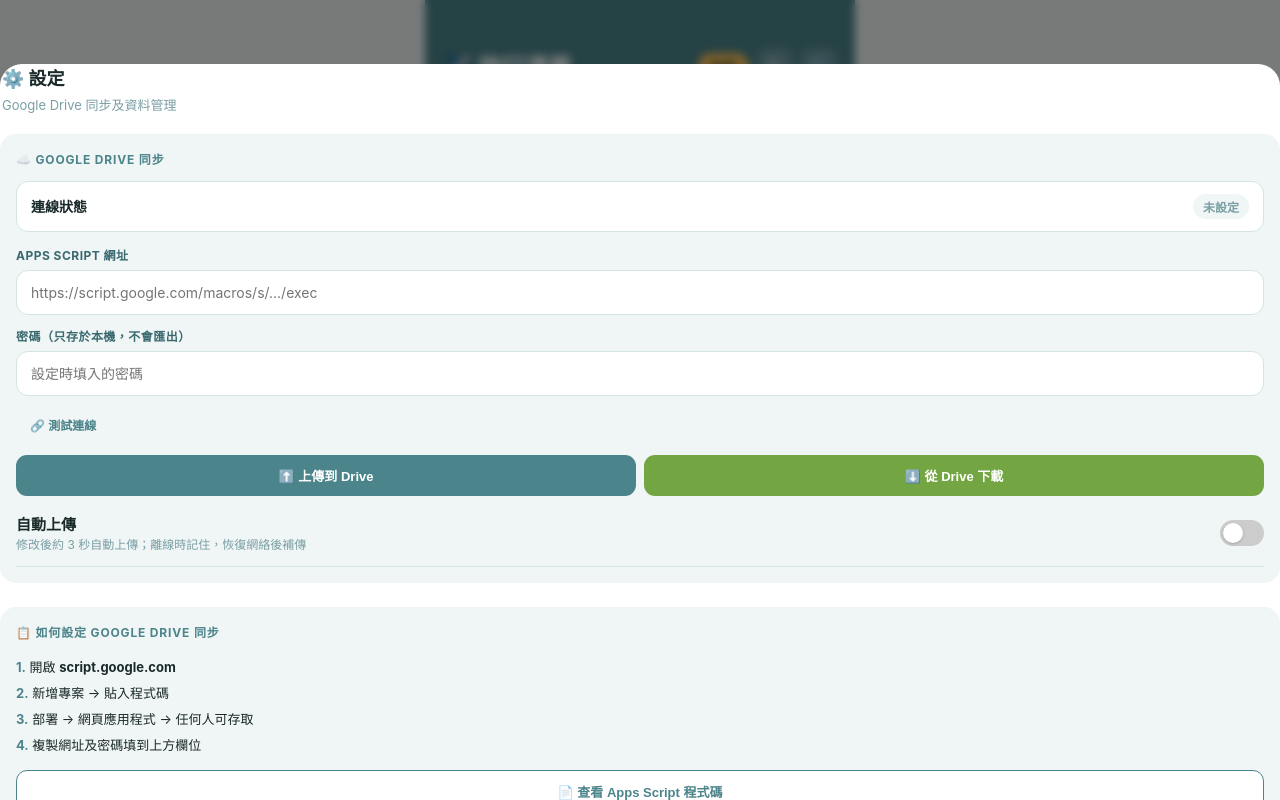
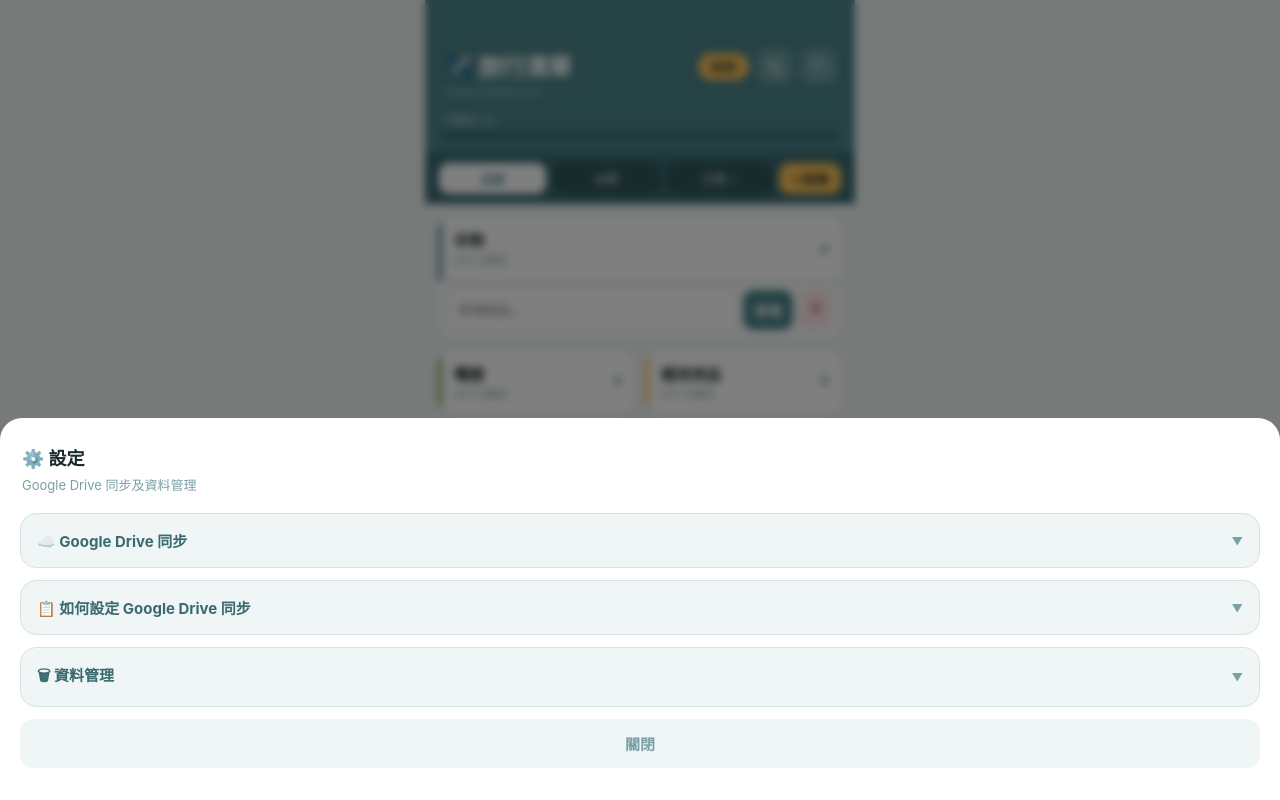
Before and after one commit to hkabc9054-cmd/travel-packing-4.0, a plain HTML site: page index.html in a window 1280 px wide. Both pictures are taken after a click on the button "⚙️". Drawn offline with Linux system fonts and the light colour scheme.

Commit message:
Add files via upload

```diff
--- a/index.html
+++ b/index.html
@@ -64,14 +64,17 @@ body{
 .tabs{display:flex;gap:6px;padding:10px 14px;background:var(--teal2);flex-shrink:0}
 .tab{flex:1;padding:7px 0;border-radius:10px;border:none;font-size:12px;font-weight:600;cursor:pointer;background:rgba(0,0,0,.2);color:rgba(255,255,255,.6);transition:all .2s}
 .tab.active{background:#fff;color:var(--teal)}
+.tab-add{flex:0 0 auto;padding:7px 13px;border-radius:10px;border:none;font-size:12px;font-weight:800;cursor:pointer;background:var(--gold);color:var(--dark);white-space:nowrap}
 
 /* ── CONTENT ── */
-.content{flex:1;overflow-y:auto;padding:12px 13px 130px;-webkit-overflow-scrolling:touch}
+.content{flex:1;overflow-y:auto;padding:12px 13px calc(var(--safe-bottom) + 30px);-webkit-overflow-scrolling:touch}
 
-.cat-card{background:var(--card);border-radius:16px;margin-bottom:10px;overflow:hidden;box-shadow:0 1px 5px rgba(0,0,0,.07)}
-.cat-hdr{display:flex;align-items:center;gap:10px;padding:13px 14px;cursor:pointer;border:none;background:transparent;width:100%;text-align:left;border-left:4px solid transparent;transition:background .15s}
+.cat-grid{display:grid;grid-template-columns:1fr 1fr;gap:10px;grid-auto-flow:row dense}
+.cat-card{background:var(--card);border-radius:16px;overflow:hidden;box-shadow:0 1px 5px rgba(0,0,0,.07);min-width:0;align-self:start}
+.cat-card.open{grid-column:1 / -1}
+.cat-hdr{display:flex;align-items:center;gap:8px;padding:13px 12px;cursor:pointer;border:none;background:transparent;width:100%;text-align:left;border-left:4px solid transparent;transition:background .15s;-webkit-user-select:none;user-select:none;-webkit-touch-callout:none;touch-action:manipulation}
 .cat-hdr.done{background:var(--green-bg)}
-.cat-emoji{font-size:22px;flex-shrink:0}
+.cat-hdr.pressing{background:#e8f4f5}
 .cat-info{flex:1;min-width:0}
 .cat-name{font-size:15px;font-weight:700;color:var(--text);white-space:nowrap;overflow:hidden;text-overflow:ellipsis}
 .cat-sub{font-size:11px;color:var(--muted);margin-top:1px}
@@ -83,12 +86,12 @@ body{
 
 /* items */
 .item-list{border-top:1px solid var(--border)}
-.item-row{display:flex;align-items:center;gap:10px;padding:11px 14px;border:none;cursor:pointer;background:transparent;width:100%;text-align:left;border-bottom:1px solid #f4f9f9;transition:background .15s}
+.item-row{display:flex;align-items:center;gap:10px;padding:10px 12px 10px 14px;cursor:pointer;background:transparent;width:100%;text-align:left;border-bottom:1px solid #f4f9f9;transition:background .15s;-webkit-user-select:none;user-select:none}
 .item-row.checked{background:var(--green-bg)}
 .chkbox{width:22px;height:22px;border-radius:6px;border:2px solid var(--border);background:#fff;display:flex;align-items:center;justify-content:center;flex-shrink:0;transition:all .2s}
 .chkbox.checked{background:var(--green);border-color:var(--green)}
 .chktick{color:#fff;font-size:13px;font-weight:800}
-.item-name{flex:1;font-size:14px;color:var(--text);transition:all .2s;text-align:left}
+.item-name{flex:1;min-width:0;font-size:14px;color:var(--text);transition:all .2s;text-align:left;word-break:break-word}
 .item-name.checked{color:var(--green);text-decoration:line-through;font-weight:600}
 .dot-green{width:7px;height:7px;border-radius:50%;background:var(--green);flex-shrink:0}
 .del-item-btn{width:26px;height:26px;border-radius:7px;border:none;cursor:pointer;display:flex;align-items:center;justify-content:center;font-size:13px;font-weight:700;background:var(--red-bg);color:var(--red);flex-shrink:0}
@@ -100,41 +103,10 @@ body{
 .btn-add-item{padding:8px 12px;border-radius:10px;border:none;font-size:13px;font-weight:700;cursor:pointer;background:var(--teal);color:#fff}
 .btn-del-cat{padding:8px 10px;border-radius:10px;border:none;font-size:14px;cursor:pointer;background:var(--red-bg);color:var(--red)}
 
-/* ── BOTTOM NAV BAR ── */
-.bottom-bar{
-  position:fixed;
-  bottom:0; left:50%;
-  transform:translateX(-50%);
-  width:min(430px,100vw);
-  background:#fff;
-  border-top:1px solid var(--border);
-  padding:10px 16px calc(var(--safe-bottom) + 10px);
-  display:flex; gap:10px;
-  z-index:200;
-  box-shadow:0 -2px 16px rgba(0,0,0,.08);
-}
-.fab{
-  flex:1; padding:13px 10px;
-  border-radius:14px; border:none;
-  background:var(--teal); color:#fff;
-  font-size:14px; font-weight:700;
-  cursor:pointer;
-  display:flex; align-items:center; justify-content:center; gap:6px;
-  box-shadow:0 3px 12px rgba(75,132,138,.3);
-}
-.fab.sm{
-  flex:0 0 52px;
-  font-size:20px;
-  background:var(--bg);
-  color:var(--teal);
-  box-shadow:none;
-  border:1.5px solid var(--border);
-}
-
 /* ── MODALS ── */
 .overlay{position:fixed;inset:0;background:rgba(0,0,0,.5);z-index:300;display:flex;align-items:flex-end;backdrop-filter:blur(4px)}
 .overlay.hidden{display:none}
-.sheet{background:var(--card);border-radius:22px 22px 0 0;width:100%;padding:26px 20px calc(var(--safe-bottom)+32px);animation:up .25s ease;max-height:92vh;overflow-y:auto}
+.sheet{background:var(--card);border-radius:22px 22px 0 0;width:100%;padding:26px 20px calc(var(--safe-bottom) + 32px);animation:up .25s ease;max-height:92vh;overflow-y:auto}
 @keyframes up{from{transform:translateY(100%)}to{transform:translateY(0)}}
 .sheet h3{font-size:18px;font-weight:800;margin-bottom:6px;color:var(--text);padding:0 2px}
 .sheet p{font-size:13px;color:var(--muted);margin-bottom:18px;padding:0 2px;line-height:1.5}
@@ -174,16 +146,21 @@ body{
 
 /* settings */
 .setting-section{
-  margin-bottom:24px;
+  margin-bottom:12px;
   background:var(--bg);
   border-radius:16px;
-  padding:16px;
+  overflow:hidden;
+  border:1.5px solid var(--border);
 }
-.setting-section h4{
-  font-size:12px;font-weight:700;color:var(--teal);
-  text-transform:uppercase;letter-spacing:.07em;
-  margin-bottom:14px;
+.set-hdr{
+  width:100%;display:flex;align-items:center;justify-content:space-between;gap:10px;
+  padding:16px;border:none;background:transparent;cursor:pointer;text-align:left;
+  font-size:15px;font-weight:700;color:var(--teal2);font-family:inherit;
 }
+.setting-section.open .set-hdr{background:#e8f4f5}
+.setting-section.open .chevron{transform:rotate(180deg)}
+.set-body{display:none;padding:14px 16px 16px}
+.setting-section.open .set-body{display:block}
 .setting-row{
   display:flex;align-items:center;justify-content:space-between;
   padding:13px 0;border-bottom:1px solid var(--border);
@@ -221,7 +198,7 @@ body{
 .ib-close{background:none;border:none;color:rgba(255,255,255,.6);font-size:18px;cursor:pointer;flex-shrink:0}
 
 /* toast */
-.toast{position:fixed;bottom:calc(var(--safe-bottom)+115px);left:50%;transform:translateX(-50%);background:var(--dark);color:#fff;padding:10px 20px;border-radius:99px;font-size:13px;font-weight:600;z-index:600;opacity:0;transition:opacity .3s;white-space:nowrap;pointer-events:none;max-width:90vw;text-align:center}
+.toast{position:fixed;bottom:calc(var(--safe-bottom) + 40px);left:50%;transform:translateX(-50%);background:var(--dark);color:#fff;padding:10px 20px;border-radius:99px;font-size:13px;font-weight:600;z-index:600;opacity:0;transition:opacity .3s;white-space:nowrap;pointer-events:none;max-width:90vw;text-align:center}
 .toast.show{opacity:1}
 
 /* sync indicator */
@@ -264,6 +241,7 @@ body{
   <button class="tab active" onclick="setTab('all',this)">全部</button>
   <button class="tab" onclick="setTab('unpacked',this)">未帶</button>
   <button class="tab" onclick="setTab('packed',this)">已帶 ✓</button>
+  <button class="tab-add" onclick="openAddCat()">＋新增</button>
 </div>
 
 <!-- INSTALL BANNER -->
@@ -280,20 +258,13 @@ body{
 <!-- CONTENT -->
 <div class="content" id="content"></div>
 
-<!-- BOTTOM NAV BAR -->
-<div class="bottom-bar">
-  <button class="fab" onclick="openAddCat()">＋ 新增欄目</button>
-  <button class="fab sm" onclick="confirmResetAll()" title="重置勾選">↺</button>
-</div>
-
 <!-- ══ MODALS ══════════════════════════════════ -->
 
 <!-- Category Add/Edit -->
 <div class="overlay hidden" id="catOverlay" onclick="closeSheetOnBg(event,'catOverlay')">
   <div class="sheet">
     <h3 id="catModalTitle">新增欄目</h3>
-    <p>選擇圖示、顏色及輸入名稱</p>
-    <div class="emoji-grid" id="emojiGrid"></div>
+    <p>輸入名稱及選擇邊框顏色</p>
     <span class="field-label">欄目名稱</span>
     <input class="field" id="catNameInput" placeholder="例：衣物" maxlength="20" onkeydown="if(event.key==='Enter')saveCat()">
     <span class="field-label">邊框顏色</span>
@@ -323,8 +294,9 @@ body{
     <p>Google Drive 同步及資料管理</p>
 
     <!-- Google Drive Section -->
-    <div class="setting-section">
-      <h4>☁️ Google Drive 同步</h4>
+    <div class="setting-section" id="set1">
+      <button class="set-hdr" onclick="toggleSet('set1')"><span>☁️ Google Drive 同步</span><span class="chevron">▼</span></button>
+      <div class="set-body">
 
       <div style="display:flex;justify-content:space-between;align-items:center;margin-bottom:14px;background:#fff;border-radius:12px;padding:12px 14px;border:1.5px solid var(--border)">
         <span style="font-size:14px;font-weight:600;color:var(--text)">連線狀態</span>
@@ -359,11 +331,13 @@ body{
         <span class="pending-badge">⏳ 有離線修改待上傳</span>
         <button style="margin-left:10px;font-size:12px;color:var(--teal);background:none;border:none;cursor:pointer;font-weight:700" onclick="driveUpload(false)">立即上傳</button>
       </div>
+      </div>
     </div>
 
     <!-- Apps Script Guide -->
-    <div class="setting-section">
-      <h4>📋 如何設定 Google Drive 同步</h4>
+    <div class="setting-section" id="set2">
+      <button class="set-hdr" onclick="toggleSet('set2')"><span>📋 如何設定 Google Drive 同步</span><span class="chevron">▼</span></button>
+      <div class="set-body">
       <div style="font-size:13px;color:var(--text);line-height:2.0">
         <span style="color:var(--teal);font-weight:700">1.</span> 開啟 <b>script.google.com</b><br>
         <span style="color:var(--teal);font-weight:700">2.</span> 新增專案 → 貼入程式碼<br>
@@ -373,15 +347,18 @@ body{
       <button onclick="showScriptCode()" style="margin-top:12px;width:100%;background:#fff;border:1.5px solid var(--teal);border-radius:11px;padding:11px;font-size:13px;color:var(--teal);cursor:pointer;font-weight:700">
         📄 查看 Apps Script 程式碼
       </button>
+      </div>
     </div>
 
     <!-- Data Management -->
-    <div class="setting-section">
-      <h4>🗑 資料管理</h4>
+    <div class="setting-section" id="set3">
+      <button class="set-hdr" onclick="toggleSet('set3')"><span>🗑 資料管理</span><span class="chevron">▼</span></button>
+      <div class="set-body">
       <p style="font-size:13px;color:var(--muted);margin-bottom:12px;padding:0">操作前請先匯出備份，以免遺失資料。</p>
       <div style="display:flex;flex-direction:column;gap:10px">
         <button class="btn-danger" style="width:100%;padding:13px;border-radius:12px;font-size:14px" onclick="hideOverlay('settingsOverlay');confirmResetAll()">↺ 重置所有勾選狀態</button>
         <button class="btn-danger" style="width:100%;padding:13px;border-radius:12px;font-size:14px" onclick="hideOverlay('settingsOverlay');confirmClearAll()">🗑 清除全部欄目及物品</button>
+      </div>
       </div>
     </div>
 
@@ -492,7 +469,7 @@ function showToast(msg, dur=2800){
 
 // ── OVERLAY HELPERS ──
 function hideOverlay(id){ document.getElementById(id).classList.add('hidden'); }
-function closeSheetOnBg(e, id){ if(e.target===document.getElementById(id)) hideOverlay(id); }
+function closeSheetOnBg(e, id){ if(Date.now()-overlayOpenedAt<500) return; if(e.target===document.getElementById(id)) hideOverlay(id); }
 
 // ── RENDER ──
 function render(){
@@ -512,37 +489,40 @@ function render(){
   if(tab==='unpacked') cats = data.map(c=>({...c,items:c.items.filter(i=>!i.packed)})).filter(c=>c.items.length);
 
   const el = document.getElementById('content');
-  if(!cats.length){ el.innerHTML='<div class="empty">'+(tab==='packed'?'還沒有任何已帶物品 😅':'所有物品都已備妥！🎉')+'</div>'; return; }
+  if(!cats.length){
+    const msg = tab==='all' ? '還沒有欄目，按上方「＋新增」建立 ✈️' : tab==='packed' ? '還沒有任何已帶物品 😅' : '所有物品都已備妥！🎉';
+    el.innerHTML='<div class="empty">'+msg+'</div>'; updateDrivePendingUI(); return;
+  }
 
-  el.innerHTML = cats.map(cat=>{
+  el.innerHTML = '<div class="cat-grid">' + cats.map(cat=>{
     const real = data.find(c=>c.id===cat.id);
     const cp = real.items.filter(i=>i.packed).length;
     const ct = real.items.length;
     const done = cp===ct && ct>0;
     const open = expanded[cat.id];
     return `
-    <div class="cat-card">
-      <button class="cat-hdr ${done?'done':''}" style="border-left-color:${cat.color}" onclick="toggleCat('${cat.id}')">
-        <span class="cat-emoji">${cat.icon}</span>
+    <div class="cat-card ${open?'open':''}">
+      <div class="cat-hdr ${done?'done':''}" style="border-left-color:${cat.color}" role="button"
+        onpointerdown="lpStart(event,'${cat.id}',this)" onpointermove="lpMove(event)"
+        onpointerup="lpEnd()" onpointercancel="lpEnd()" onpointerleave="lpEnd()"
+        oncontextmenu="return false" onclick="catTap('${cat.id}')">
         <div class="cat-info">
-          <div class="cat-name">${cat.name}</div>
+          <div class="cat-name">${esc(cat.name)}</div>
           <div class="cat-sub">${cp}/${ct} 已備妥</div>
         </div>
         <div class="cat-actions">
-          ${done?'<span class="chip-done">✓ 完成</span>':''}
-          <button class="edit-btn" onclick="event.stopPropagation();openEditCat('${cat.id}')">✏️</button>
+          ${done?'<span class="chip-done">✓</span>':''}
           <span class="chevron ${open?'open':''}">▼</span>
         </div>
-      </button>
+      </div>
       ${open?`
       <div class="item-list">
         ${cat.items.map(item=>`
-        <button class="item-row ${item.packed?'checked':''}" onclick="toggleItem('${cat.id}',${item.id})">
+        <div class="item-row ${item.packed?'checked':''}" role="button" onclick="toggleItem('${cat.id}',${item.id})">
           <div class="chkbox ${item.packed?'checked':''}">${item.packed?'<span class="chktick">✓</span>':''}</div>
-          <span class="item-name ${item.packed?'checked':''}">${item.name}</span>
-          ${item.packed?'<span class="dot-green"></span>':''}
+          <span class="item-name ${item.packed?'checked':''}">${esc(item.name)}</span>
           <button class="del-item-btn" onclick="event.stopPropagation();delItem('${cat.id}',${item.id})">✕</button>
-        </button>`).join('')}
+        </div>`).join('')}
         <div class="add-item-row">
           <input class="add-item-input" id="ni_${cat.id}" placeholder="新增物品…" maxlength="40"
             onkeydown="if(event.key==='Enter')addItem('${cat.id}')">
@@ -551,13 +531,34 @@ function render(){
         </div>
       </div>` : ''}
     </div>`;
-  }).join('');
+  }).join('') + '</div>';
 
   updateDrivePendingUI();
 }
 
 // ── ACTIONS ──
 function toggleCat(id){ expanded[id]=!expanded[id]; render(); }
+
+function esc(t){ return String(t).replace(/[&<>"']/g, ch=>({'&':'&amp;','<':'&lt;','>':'&gt;','"':'&quot;',"'":'&#39;'}[ch])); }
+
+// ── LONG PRESS（長按欄目 → 更改名稱）──
+let lpTimer=null, lpFired=false, lpX=0, lpY=0, lpEl=null, overlayOpenedAt=0;
+function lpStart(e, id, el){
+  lpFired=false; lpX=e.clientX; lpY=e.clientY; lpEl=el;
+  el.classList.add('pressing');
+  clearTimeout(lpTimer);
+  lpTimer=setTimeout(()=>{
+    lpFired=true; el.classList.remove('pressing');
+    if(navigator.vibrate) navigator.vibrate(15);
+    openEditCat(id);
+  }, 550);
+}
+function lpMove(e){ if(Math.abs(e.clientX-lpX)>10 || Math.abs(e.clientY-lpY)>10) lpEnd(); }
+function lpEnd(){ clearTimeout(lpTimer); if(lpEl) lpEl.classList.remove('pressing'); }
+function catTap(id){ if(lpFired){ lpFired=false; return; } toggleCat(id); }
+
+// ── SETTINGS CARDS ──
+function toggleSet(id){ document.getElementById(id).classList.toggle('open'); }
 
 function toggleItem(catId, itemId){
   data.find(c=>c.id===catId).items.find(i=>i.id===itemId).packed ^= true;
@@ -612,17 +613,11 @@ function setTab(t, btn){
 }
 
 // ── CAT MODAL ──
-function buildEmojiGrid(){
-  document.getElementById('emojiGrid').innerHTML = EMOJIS.map(e=>
-    `<button class="emj-btn ${e===selEmoji?'sel':''}" onclick="pickEmoji('${e}')">${e}</button>`
-  ).join('');
-}
 function buildColorGrid(){
   document.getElementById('colorGrid').innerHTML = COLORS.map(c=>
     `<button class="col-btn ${c===selColor?'sel':''}" style="background:${c}" onclick="pickColor('${c}')"></button>`
   ).join('');
 }
-function pickEmoji(e){ selEmoji=e; buildEmojiGrid(); }
 function pickColor(c){ selColor=c; buildColorGrid(); }
 
 function openAddCat(){
@@ -630,7 +625,7 @@ function openAddCat(){
   document.getElementById('catNameInput').value='';
   document.getElementById('catModalTitle').textContent='新增欄目';
   document.getElementById('catSaveBtn').textContent='新增';
-  buildEmojiGrid(); buildColorGrid();
+  buildColorGrid();
   document.getElementById('catOverlay').classList.remove('hidden');
   setTimeout(()=>document.getElementById('catNameInput').focus(), 300);
 }
@@ -639,10 +634,12 @@ function openEditCat(id){
   const cat = data.find(c=>c.id===id);
   editingCatId=id; selEmoji=cat.icon; selColor=cat.color;
   document.getElementById('catNameInput').value=cat.name;
-  document.getElementById('catModalTitle').textContent='編輯欄目';
+  document.getElementById('catModalTitle').textContent='更改名稱';
   document.getElementById('catSaveBtn').textContent='更新';
-  buildEmojiGrid(); buildColorGrid();
+  buildColorGrid();
+  overlayOpenedAt=Date.now();
   document.getElementById('catOverlay').classList.remove('hidden');
+  setTimeout(()=>{ const i=document.getElementById('catNameInput'); i.focus(); i.select(); }, 350);
 }
 
 function saveCat(){
@@ -650,7 +647,7 @@ function saveCat(){
   if(!name){ showToast('⚠️ 請輸入欄目名稱'); return; }
   if(editingCatId){
     const cat = data.find(c=>c.id===editingCatId);
-    cat.name=name; cat.icon=selEmoji; cat.color=selColor;
+    cat.name=name; cat.color=selColor;
   } else {
     const id = 'cat_'+Date.now();
     data.push({id, icon:selEmoji, name, color:selColor, items:[]});
@@ -712,6 +709,7 @@ function openSettings(){
   document.getElementById('drivePwd').value = localStorage.getItem('drive_pwd')||'';
   updateAutoToggleUI();
   updateDriveStatusUI('off');
+  document.querySelectorAll('.setting-section').forEach(x=>x.classList.remove('open'));
   document.getElementById('settingsOverlay').classList.remove('hidden');
 }
 
```
